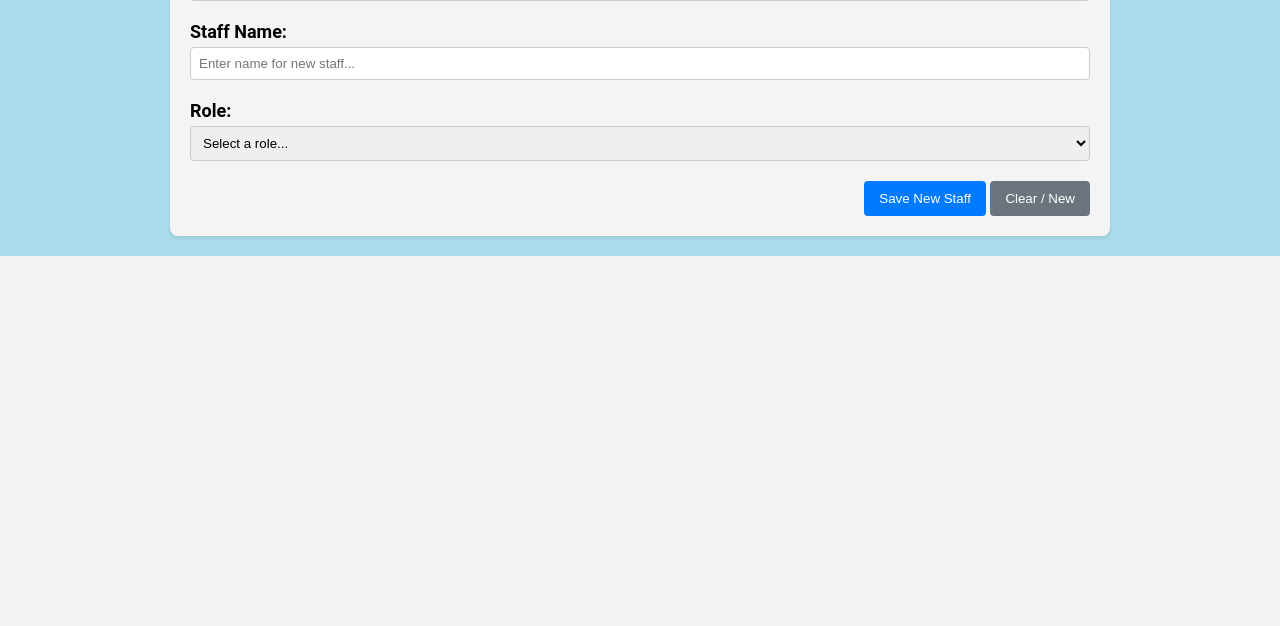
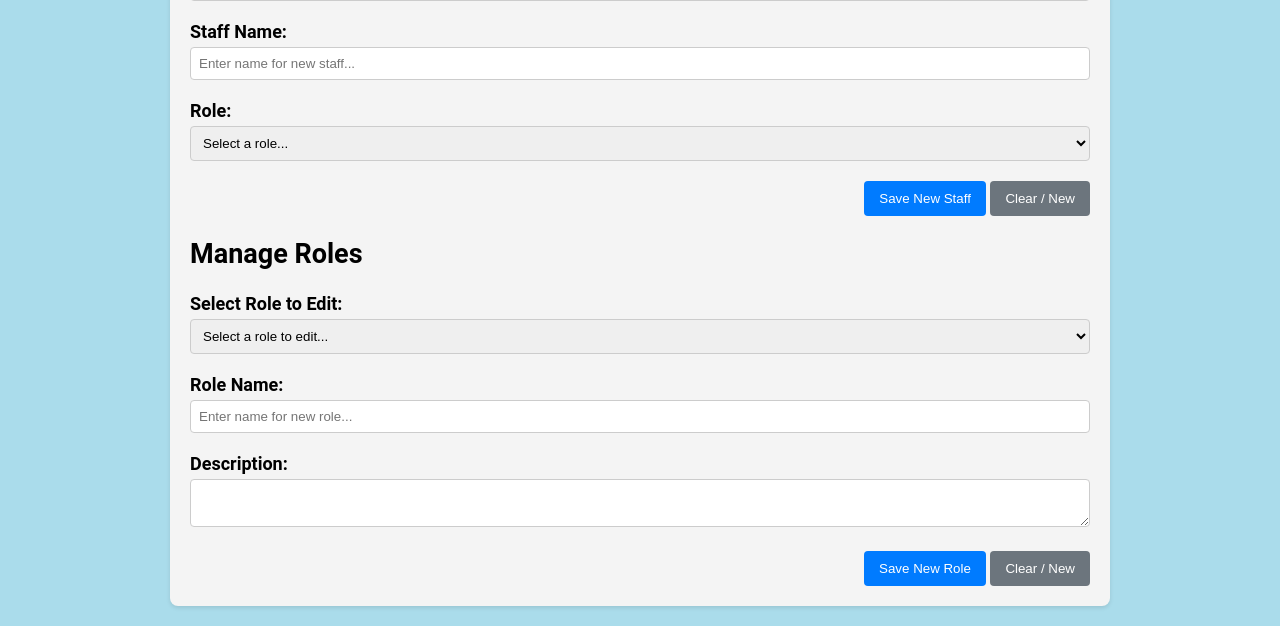
Before and after one commit to TupeloDan/Patient-Management-App, a Flask app: page /staff-management in a window 1280 px wide. Shown: the part 712-1338 px from the top of the page. Before the commit the page ends 968 px from the top, so only its background shows below. Run offline with Flask 3, Linux system fonts and the light colour scheme; data that the repository does not hold is empty.

Commit message:
Stable point: MILESTONE !! project complete - needs debugging 2240 4 Oct

```diff
--- a/app.py
+++ b/app.py
@@ -124,14 +124,30 @@ def get_ui_text():
     text_elements = ui_text_manager.get_ui_text_by_context(context)
     return jsonify(text_elements)
 
-# ... (the rest of your API routes are unchanged)
 
-# --- NEW STAFF AND ROLE MANAGEMENT ROUTES ---
 @app.route('/api/roles', methods=['GET'])
 def get_roles():
     roles = role_manager.get_all_roles()
     return jsonify(roles)
+@app.route('/api/roles/add', methods=['POST'])
+def add_role():
+    data = request.json
+    success = role_manager.add_role(data.get('role_name'), data.get('description'))
+    if success:
+        return jsonify({"message": "Role added successfully"}), 201
+    return jsonify({"error": "Failed to add role"}), 500
 
+@app.route('/api/roles/update/<int:role_id>', methods=['PUT'])
+def update_role(role_id):
+    data = request.json
+    success = role_manager.update_role(role_id, data.get('role_name'), data.get('description'))
+    if success:
+        return jsonify({"message": "Role updated successfully"}), 200
+    return jsonify({"error": "Failed to update role"}), 500
+@app.route('/api/delegatable-staff', methods=['GET'])
+def get_delegatable_staff():
+    staff = staff_manager.get_delegatable_staff()
+    return jsonify(staff)
 @app.route('/api/staff/add', methods=['POST'])
 def add_staff_member():
     data = request.json
--- a/role_data.py
+++ b/role_data.py
@@ -21,3 +21,38 @@ class RoleData:
                 cursor.close()
                 conn.close()
         return roles
+    def add_role(self, role_name: str, description: str) -> bool:
+        """Adds a new role to the database."""
+        conn = get_db_connection()
+        if not conn: return False
+        try:
+            cursor = conn.cursor()
+            sql = "INSERT INTO Roles (Role, Description) VALUES (%s, %s)"
+            cursor.execute(sql, (role_name, description))
+            conn.commit()
+            return True
+        except Exception as e:
+            print(f"Database error in add_role: {e}")
+            conn.rollback()
+            return False
+        finally:
+            if conn and conn.is_connected():
+                conn.close()
+
+    def update_role(self, role_id: int, role_name: str, description: str) -> bool:
+        """Updates an existing role in the database."""
+        conn = get_db_connection()
+        if not conn: return False
+        try:
+            cursor = conn.cursor()
+            sql = "UPDATE Roles SET Role = %s, Description = %s WHERE ID = %s"
+            cursor.execute(sql, (role_name, description, role_id))
+            conn.commit()
+            return True
+        except Exception as e:
+            print(f"Database error in update_role: {e}")
+            conn.rollback()
+            return False
+        finally:
+            if conn and conn.is_connected():
+                conn.close()
--- a/static/js/staff-management.js
+++ b/static/js/staff-management.js
@@ -1,4 +1,5 @@
 document.addEventListener('DOMContentLoaded', () => {
+    // --- Elements ---
     const availableStaffList = document.getElementById('available-staff-list');
     const delegatedStaffList = document.getElementById('delegated-staff-list');
     const assignDelegatedBtn = document.getElementById('assign-delegated');
@@ -10,25 +11,40 @@ document.addEventListener('DOMContentLoaded', () => {
     const staffRoleSelect = document.getElementById('staff-role-select');
     const saveStaffBtn = document.getElementById('save-staff-btn');
     const clearStaffFormBtn = document.getElementById('clear-staff-form-btn');
+    const roleSelect = document.getElementById('role-select');
+    const roleIdInput = document.getElementById('role-id');
+    const roleNameInput = document.getElementById('role-name');
+    const roleDescriptionInput = document.getElementById('role-description');
+    const saveRoleBtn = document.getElementById('save-role-btn');
+    const clearRoleFormBtn = document.getElementById('clear-role-form-btn');
 
     let allStaff = [];
     let allRoles = [];
     let delegatedStaff = [];
+    // This is the correct list of roles eligible for delegation
     const delegatableRoles = ["RN", "ACNM", "Charge Nurse", "CNS"];
 
     async function initialize() {
         try {
+            // THIS IS THE FIX: We only fetch from the three working API endpoints.
             const [staffRes, rolesRes, delegatedRes] = await Promise.all([
                 fetch('/api/staff'),
                 fetch('/api/roles'),
                 fetch('/api/delegated-staff')
             ]);
+
+            if (!staffRes.ok || !rolesRes.ok || !delegatedRes.ok) {
+                throw new Error('Failed to fetch initial data. Check the network tab for failed requests.');
+            }
+
             allStaff = await staffRes.json();
             allRoles = await rolesRes.json();
             delegatedStaff = await delegatedRes.json();
+
             populateForms();
         } catch (error) {
             console.error("Failed to initialize staff management page:", error);
+            alert("Error: Could not load data. Please check the console for more details.");
         }
     }
 
@@ -36,6 +52,9 @@ document.addEventListener('DOMContentLoaded', () => {
         const delegatedIds = new Set(delegatedStaff.map(s => s.ID));
         availableStaffList.innerHTML = '';
         delegatedStaffList.innerHTML = '';
+
+        // This is the original, working logic for delegated staff.
+        // It filters the main staff list on the client side.
         const staffForDelegation = allStaff.filter(staff => delegatableRoles.includes(staff.Role));
 
         staffForDelegation.forEach(staff => {
@@ -58,11 +77,13 @@ document.addEventListener('DOMContentLoaded', () => {
         });
 
         staffRoleSelect.innerHTML = '<option value="">Select a role...</option>';
+        roleSelect.innerHTML = '<option value="">Select a role to edit...</option>';
         allRoles.forEach(role => {
             const option = document.createElement('option');
             option.value = role.ID;
             option.textContent = role.Role;
-            staffRoleSelect.appendChild(option);
+            staffRoleSelect.appendChild(option.cloneNode(true));
+            roleSelect.appendChild(option);
         });
     }
 
@@ -76,6 +97,14 @@ document.addEventListener('DOMContentLoaded', () => {
         staffNameInput.value = '';
         staffRoleSelect.value = '';
         saveStaffBtn.textContent = 'Save New Staff';
+    }
+
+    function clearRoleEditForm() {
+        roleSelect.value = '';
+        roleIdInput.value = '';
+        roleNameInput.value = '';
+        roleDescriptionInput.value = '';
+        saveRoleBtn.textContent = 'Save New Role';
     }
 
     assignDelegatedBtn.addEventListener('click', () => moveSelectedOptions(availableStaffList, delegatedStaffList));
@@ -105,7 +134,6 @@ document.addEventListener('DOMContentLoaded', () => {
             clearStaffEditForm();
             return;
         }
-
         const staffMember = allStaff.find(s => s.ID == selectedId);
         if (staffMember) {
             staffIdInput.value = staffMember.ID;
@@ -147,5 +175,55 @@ document.addEventListener('DOMContentLoaded', () => {
             console.error('Error saving staff member:', error);
         }
     });
+
+    roleSelect.addEventListener('change', () => {
+        const selectedId = roleSelect.value;
+        if (!selectedId) {
+            clearRoleEditForm();
+            return;
+        }
+        const role = allRoles.find(r => r.ID == selectedId);
+        if (role) {
+            roleIdInput.value = role.ID;
+            roleNameInput.value = role.Role;
+            roleDescriptionInput.value = role.Description || '';
+            saveRoleBtn.textContent = 'Save Changes';
+        }
+    });
+
+    clearRoleFormBtn.addEventListener('click', clearRoleEditForm);
+
+    saveRoleBtn.addEventListener('click', async () => {
+        const roleId = roleIdInput.value;
+        const roleName = roleNameInput.value.trim();
+        const description = roleDescriptionInput.value.trim();
+
+        if (!roleName) {
+            alert("Please provide a role name.");
+            return;
+        }
+
+        const isUpdating = !!roleId;
+        const url = isUpdating ? `/api/roles/update/${roleId}` : '/api/roles/add';
+        const method = isUpdating ? 'PUT' : 'POST';
+
+        try {
+            const response = await fetch(url, {
+                method: method,
+                headers: { 'Content-Type': 'application/json' },
+                body: JSON.stringify({ role_name: roleName, description: description })
+            });
+            if (response.ok) {
+                alert(`Role ${isUpdating ? 'updated' : 'added'} successfully.`);
+                clearRoleEditForm();
+                await initialize();
+            } else {
+                alert('Failed to save role.');
+            }
+        } catch (error) {
+            console.error('Error saving role:', error);
+        }
+    });
+
     initialize();
 });
--- a/templates/staff-management.html
+++ b/templates/staff-management.html
@@ -1,5 +1,6 @@
 <!DOCTYPE html>
 <html lang="en">
+
 <head>
     <meta charset="UTF-8">
     <meta name="viewport" content="width=device-width, initial-scale=1.0">
@@ -7,6 +8,7 @@
     <link rel="stylesheet" href="{{ url_for('static', filename='css/style.css') }}">
     <link rel="stylesheet" href="{{ url_for('static', filename='css/editor.css') }}">
 </head>
+
 <body>
     <header class="header-container">
         <h1>Staff Management</h1>
@@ -17,7 +19,8 @@
 
         <div class="admin-section">
             <h2>Manage Delegated Staff</h2>
-            <p>Select staff from the 'Available' list and move them to the 'Delegated' list to grant them senior nurse permissions.</p>
+            <p>Select staff from the 'Available' list and move them to the 'Delegated' list to grant them senior nurse
+                permissions.</p>
             <div class="assignment-columns">
                 <div class="staff-list-container">
                     <h3>Available Staff</h3>
@@ -59,11 +62,34 @@
                 </div>
                 <div class="form-actions">
                     <button id="save-staff-btn">Save New Staff</button>
-                    <button id="clear-staff-form-btn" type="button" style="background-color: #6c757d;">Clear / New</button>
+                    <button id="clear-staff-form-btn" type="button" style="background-color: #6c757d;">Clear /
+                        New</button>
+                </div>
+            </div>
+            <h2>Manage Roles</h2>
+            <div class="form-group">
+                <label for="role-select">Select Role to Edit:</label>
+                <select id="role-select"></select>
+            </div>
+            <div id="edit-role-form">
+                <input type="hidden" id="role-id">
+                <div class="form-group">
+                    <label for="role-name">Role Name:</label>
+                    <input type="text" id="role-name" placeholder="Enter name for new role...">
+                </div>
+                <div class="form-group">
+                    <label for="role-description">Description:</label>
+                    <textarea id="role-description" rows="2" style="width: 100%;"></textarea>
+                </div>
+                <div class="form-actions">
+                    <button id="save-role-btn">Save New Role</button>
+                    <button id="clear-role-form-btn" type="button" style="background-color: #6c757d;">Clear /
+                        New</button>
                 </div>
             </div>
         </div>
     </main>
     <script src="{{ url_for('static', filename='js/staff-management.js') }}"></script>
 </body>
+
 </html>
```
